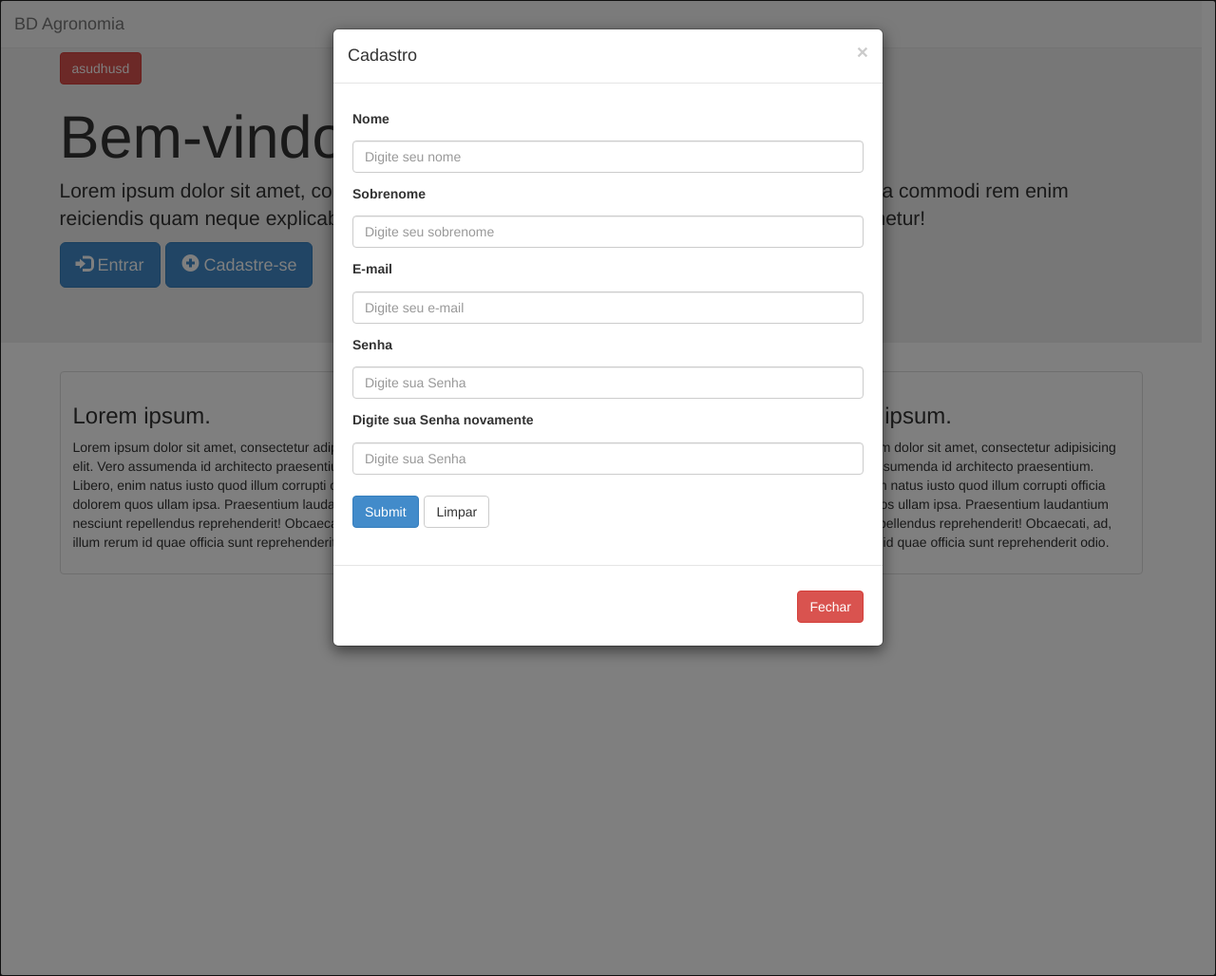
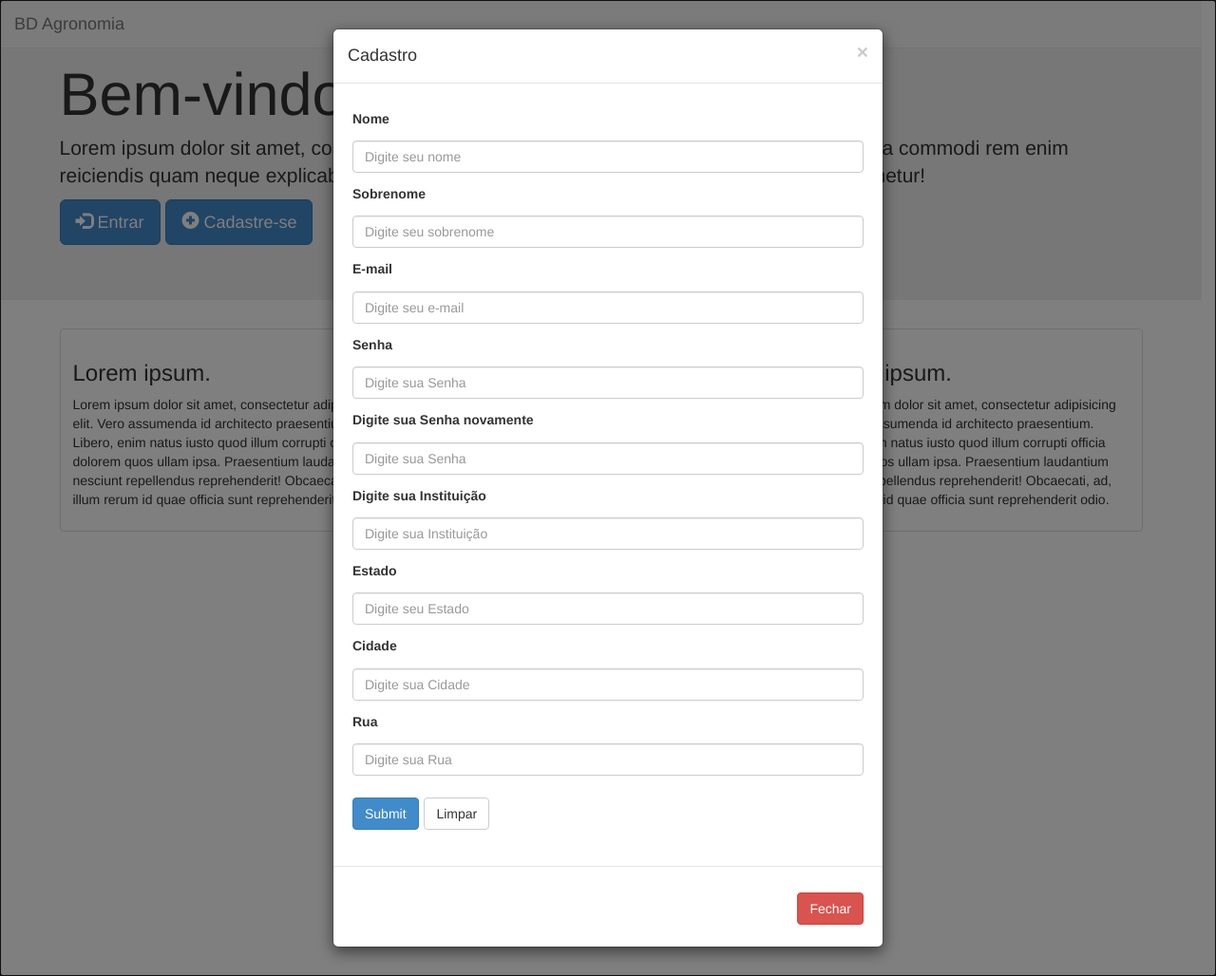
Before and after one commit to victormelo/projeto-pbd, a Django app: page / in a window 1280 px wide, after a click on "Cadastre-se". Shown: the whole page at 95% size. Run offline with Django 3.2, Linux system fonts and the light colour scheme; some libraries are stand-ins or nearby versions.

Commit message:
modificação no index

```diff
--- a/agronomia_pbd/templates/index.html
+++ b/agronomia_pbd/templates/index.html
@@ -27,7 +27,6 @@
 
 	<div class="jumbotron">
 	  <div class="container">
-	    <a class ="btn btn-danger">asudhusd</a>
 	    <h1>Bem-vindo!</h1>
 	    <p>Lorem ipsum dolor sit amet, consectetur adipisicing elit. Ipsam, beatae, iure, nulla, assumenda commodi rem enim reiciendis quam neque explicabo itaque eos iste impedit debitis nostrum amet omnis optio tenetur!</p>
 	    <p>
@@ -76,6 +75,23 @@
 								<h5><label for="senha2">Digite sua Senha novamente</label></h5>
 								<input type="password" class="form-control" id="senha2" placeholder="Digite sua Senha">
 							</div>
+							<div class="form-group">
+								<h5><label for="senha2">Digite sua Instituição</label></h5>
+								<input type="password" class="form-control" id="senha2" placeholder="Digite sua Instituição">
+							</div>
+							<div class="form-group">
+								<h5><label for="senha2">Estado</label></h5>
+								<input type="password" class="form-control" id="senha2" placeholder="Digite seu Estado">
+							</div>
+							<div class="form-group">
+								<h5><label for="senha2">Cidade</label></h5>
+								<input type="password" class="form-control" id="senha2" placeholder="Digite sua Cidade">
+							</div>
+							<div class="form-group">
+								<h5><label for="senha2">Rua</label></h5>
+								<input type="password" class="form-control" id="senha2" placeholder="Digite sua Rua">
+							</div>
+
 
 							<button type="submit" class="btn btn-primary">Submit</button>
 							<button type="reset" class="btn btn-default">Limpar</button>
@@ -98,7 +114,16 @@
 						<h4 class="modal-title">Entrar</h4>
 					</div>
 					<div class="modal-body">
-						...
+						<form role="form">
+							<div class="form-group">
+								<h5><label for="inputNome">E-mail</label></h5>
+								<input type="text" class="form-control" id="inputNome" placeholder="Digite seu e-mail">
+							</div>
+							<div class="form-group">
+								<h5><label for="inputNome">Senha</label></h5>
+								<input type="text" class="form-control" id="inputNome" placeholder="Digite sua Senha">
+							</div>
+						</form>
 					</div>
 					<div class="modal-footer">
 						<button type="button" class="btn btn-danger" data-dismiss="modal">Fechar</button>
```
